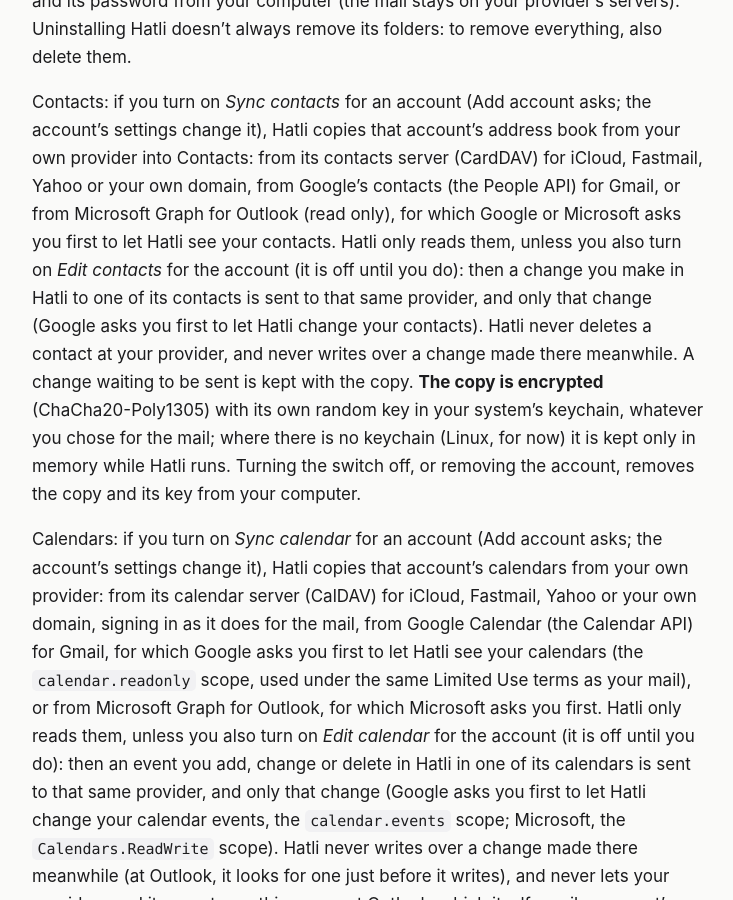
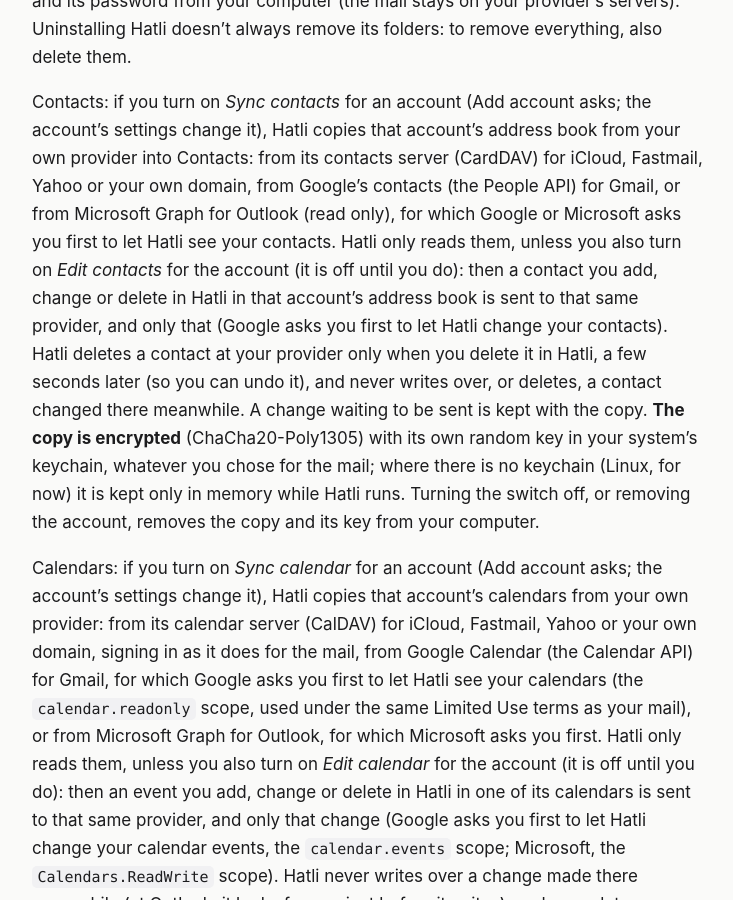
Before and after one commit to pulsar-a/documents, a Jekyll site: the page built from hatli/privacy-policy.md, in a window 1280 px wide and 900 px high, scrolled down 3877 px. Shown: the whole window, without its empty margins (272-1005 px from the left). Built offline with Jekyll 4.4.1, drawn with Linux system fonts in a browser that asks for light colours; our own code applies the rules of GitHub Pages for plain Markdown files.

Commit message:
docs(hatli): say that contacts you add or delete in Hatli are saved to your provider
With Edit contacts on, a contact you add or delete in Hatli is now sent to
that account's own provider too; a deletion goes a few seconds later, so you
can undo it, and never over a contact changed there meanwhile.

Co-Authored-By: Claude Opus 5.5 <noreply@anthropic.com>

```diff
--- a/hatli/privacy-policy.md
+++ b/hatli/privacy-policy.md
@@ -111,9 +111,10 @@ Contacts: if you turn on *Sync contacts* for an account (Add account asks; the a
 copies that account's address book from your own provider into Contacts: from its contacts server (CardDAV) for
 iCloud, Fastmail, Yahoo or your own domain, from Google's contacts (the People API) for Gmail, or from Microsoft
 Graph for Outlook (read only), for which Google or Microsoft asks you first to let Hatli see your contacts. Hatli only reads them, unless you also turn on *Edit contacts* for the
-account (it is off until you do): then a change you make in Hatli to one of its contacts is sent to that same provider,
-and only that change (Google asks you first to let Hatli change your contacts). Hatli never deletes a contact at your
-provider, and never writes over a change made there meanwhile. A change waiting to be sent is kept with the copy.
+account (it is off until you do): then a contact you add, change or delete in Hatli in that account's address book is
+sent to that same provider, and only that (Google asks you first to let Hatli change your contacts). Hatli deletes a
+contact at your provider only when you delete it in Hatli, a few seconds later (so you can undo it), and never writes
+over, or deletes, a contact changed there meanwhile. A change waiting to be sent is kept with the copy.
 **The copy is encrypted** (ChaCha20-Poly1305) with its own random key in your system's keychain, whatever you chose for the mail;
 where there is no keychain (Linux, for now) it is kept only in memory while Hatli runs. Turning the switch off, or
 removing the account, removes the copy and its key from your computer.
```
